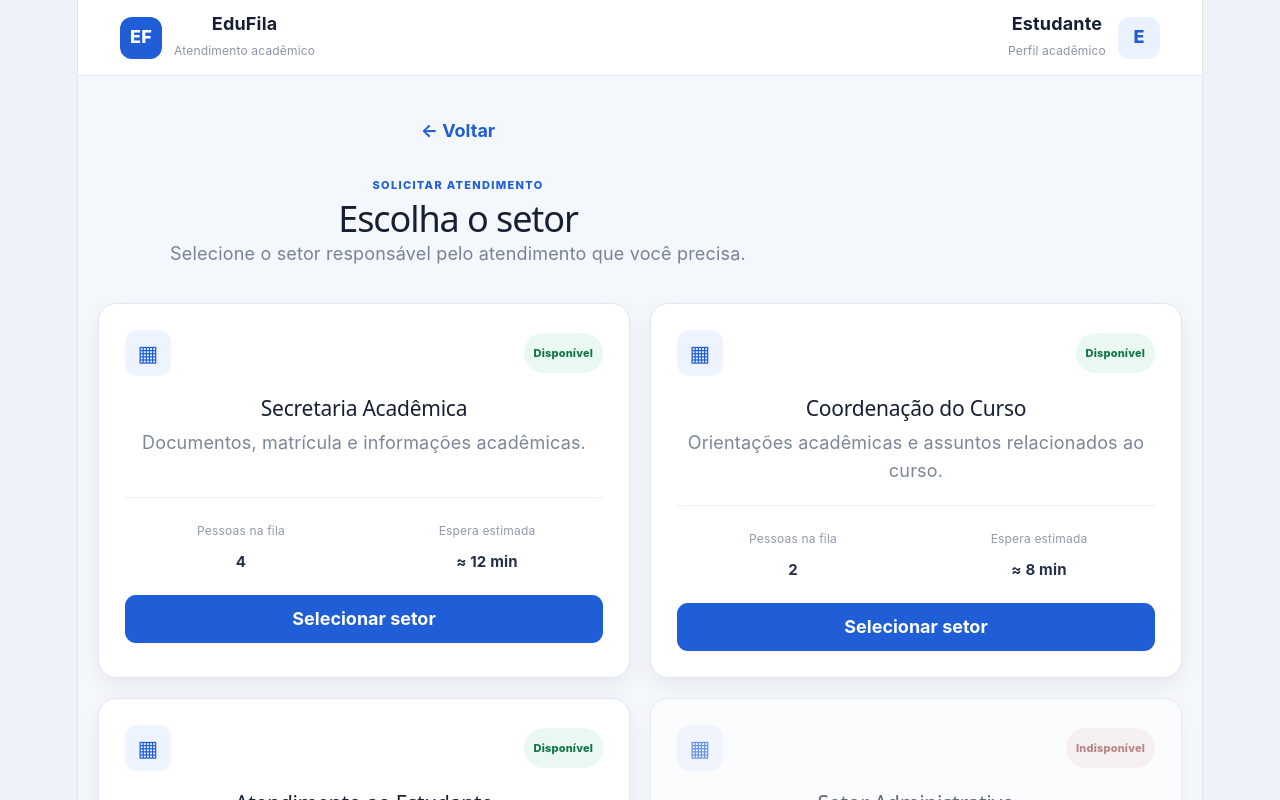
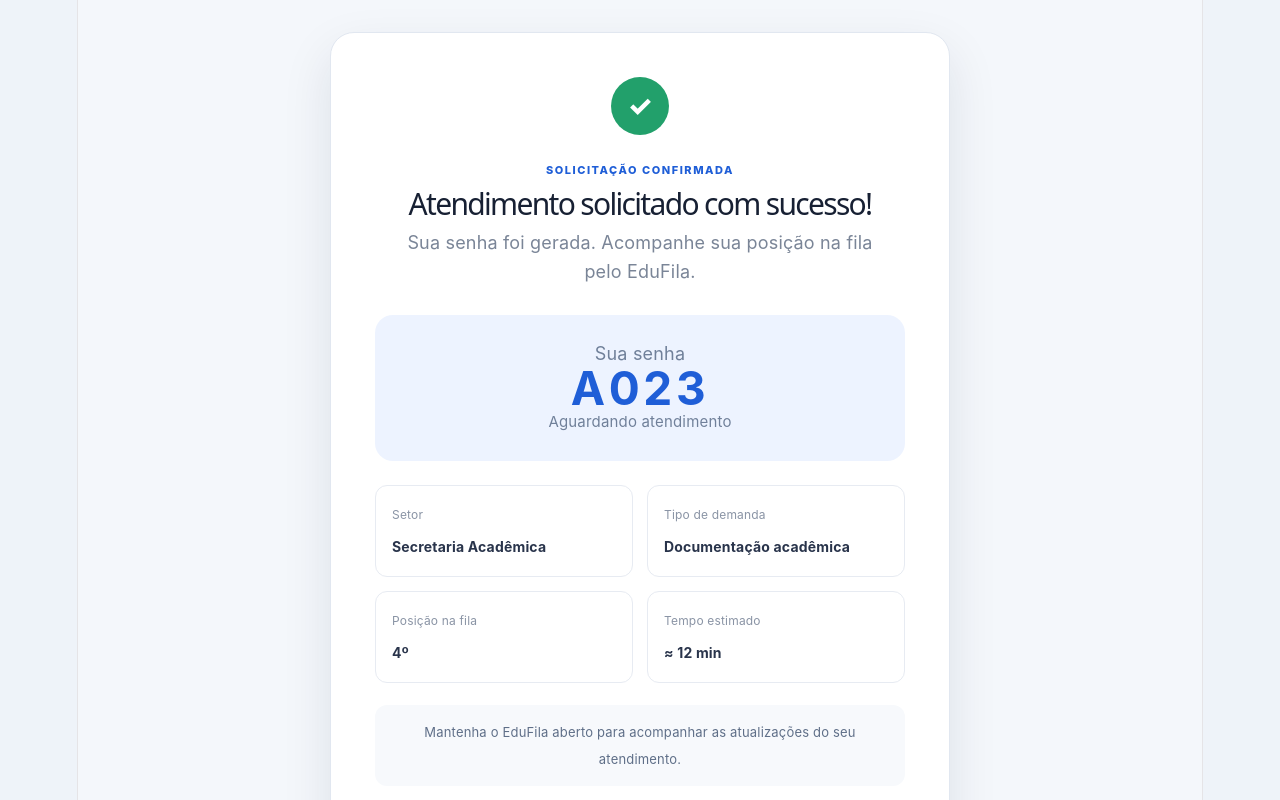
Before and after one commit to jarbaslutero22/edufila-ui, a React (Vite) app: page / in a window 1280 px wide. Shown: the top 800 px of the page. Built offline with nearby package versions, Linux system fonts and the light colour scheme.

Commit message:
feat: implementa tela de senha gerada

```diff
--- a/src/App.css
+++ b/src/App.css
@@ -807,3 +807,143 @@ button {
     grid-template-columns: 1fr;
   }
 }
+
+.senha-page {
+  min-height: 100vh;
+  display: grid;
+  place-items: center;
+  padding: 32px;
+  background: #f4f7fb;
+}
+
+.senha-card {
+  width: min(620px, 100%);
+  padding: 44px;
+  border: 1px solid #e1e7f0;
+  border-radius: 24px;
+  background: #ffffff;
+  box-shadow: 0 20px 50px rgba(21, 34, 58, 0.1);
+  text-align: center;
+}
+
+.success-icon {
+  width: 58px;
+  height: 58px;
+  display: grid;
+  place-items: center;
+  margin: 0 auto 22px;
+  border-radius: 50%;
+  color: #ffffff;
+  background: #22a06b;
+  font-size: 28px;
+  font-weight: 800;
+}
+
+.senha-eyebrow {
+  margin: 0 0 8px;
+  color: #1f5ed7;
+  font-size: 11px;
+  font-weight: 800;
+  letter-spacing: 0.14em;
+}
+
+.senha-card h1 {
+  margin: 0;
+  color: #172033;
+  font-size: 30px;
+}
+
+.senha-description {
+  margin: 12px auto 28px;
+  max-width: 470px;
+  color: #7a8597;
+  line-height: 1.6;
+}
+
+.senha-number-box {
+  padding: 26px;
+  border-radius: 18px;
+  background: #edf3ff;
+}
+
+.senha-number-box span,
+.senha-number-box small {
+  display: block;
+  color: #70809a;
+}
+
+.senha-number-box strong {
+  display: block;
+  margin: 8px 0;
+  color: #1f5ed7;
+  font-size: 46px;
+  letter-spacing: 0.08em;
+}
+
+.senha-details {
+  display: grid;
+  grid-template-columns: repeat(2, 1fr);
+  gap: 14px;
+  margin-top: 24px;
+  text-align: left;
+}
+
+.senha-details div {
+  padding: 16px;
+  border: 1px solid #e7ebf2;
+  border-radius: 12px;
+}
+
+.senha-details span {
+  display: block;
+  margin-bottom: 5px;
+  color: #8a94a5;
+  font-size: 12px;
+}
+
+.senha-details strong {
+  color: #29344b;
+  font-size: 14px;
+}
+
+.senha-notice {
+  margin-top: 22px;
+  padding: 14px;
+  border-radius: 12px;
+  color: #5f6f88;
+  background: #f7f9fc;
+  font-size: 13px;
+}
+
+.senha-actions {
+  display: grid;
+  gap: 10px;
+  margin-top: 24px;
+}
+
+.secondary-action {
+  height: 50px;
+  border: 1px solid #d9e0eb;
+  border-radius: 12px;
+  color: #344157;
+  background: #ffffff;
+  font-weight: 700;
+}
+
+@media (max-width: 520px) {
+  .senha-page {
+    padding: 16px;
+  }
+
+  .senha-card {
+    padding: 30px 22px;
+  }
+
+  .senha-details {
+    grid-template-columns: 1fr;
+  }
+
+  .senha-number-box strong {
+    font-size: 38px;
+  }
+}
--- a/src/App.jsx
+++ b/src/App.jsx
@@ -1,7 +1,7 @@
-import EscolhaSetor from "./pages/EscolhaSetor"
+import SenhaGerada from "./pages/SenhaGerada"
 
 function App() {
-  return <EscolhaSetor />
+  return <SenhaGerada />
 }
 
 export default App
--- /dev/null
+++ b/src/pages/SenhaGerada.jsx
@@ -0,0 +1,64 @@
+import "../App.css"
+
+function SenhaGerada() {
+  return (
+    <main className="senha-page">
+      <section className="senha-card">
+        <div className="success-icon">✓</div>
+
+        <p className="senha-eyebrow">SOLICITAÇÃO CONFIRMADA</p>
+
+        <h1>Atendimento solicitado com sucesso!</h1>
+
+        <p className="senha-description">
+          Sua senha foi gerada. Acompanhe sua posição na fila pelo EduFila.
+        </p>
+
+        <div className="senha-number-box">
+          <span>Sua senha</span>
+          <strong>A023</strong>
+          <small>Aguardando atendimento</small>
+        </div>
+
+        <div className="senha-details">
+          <div>
+            <span>Setor</span>
+            <strong>Secretaria Acadêmica</strong>
+          </div>
+
+          <div>
+            <span>Tipo de demanda</span>
+            <strong>Documentação acadêmica</strong>
+          </div>
+
+          <div>
+            <span>Posição na fila</span>
+            <strong>4º</strong>
+          </div>
+
+          <div>
+            <span>Tempo estimado</span>
+            <strong>≈ 12 min</strong>
+          </div>
+        </div>
+
+        <div className="senha-notice">
+          Mantenha o EduFila aberto para acompanhar as atualizações do seu
+          atendimento.
+        </div>
+
+        <div className="senha-actions">
+          <button className="primary-button">
+            Acompanhar fila
+          </button>
+
+          <button className="secondary-action">
+            Voltar ao início
+          </button>
+        </div>
+      </section>
+    </main>
+  )
+}
+
+export default SenhaGerada
```
